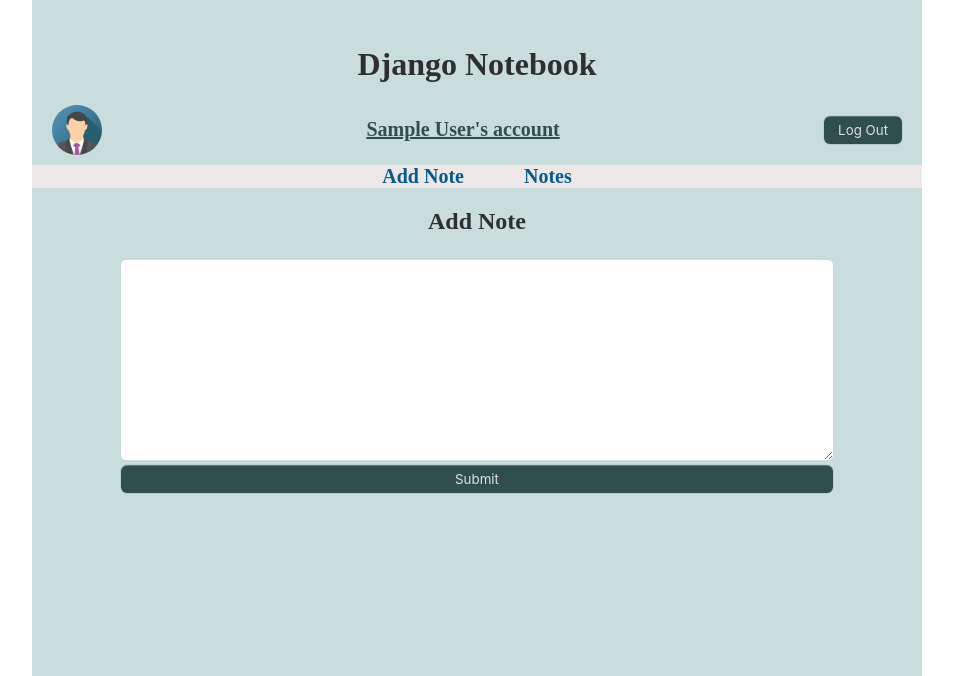
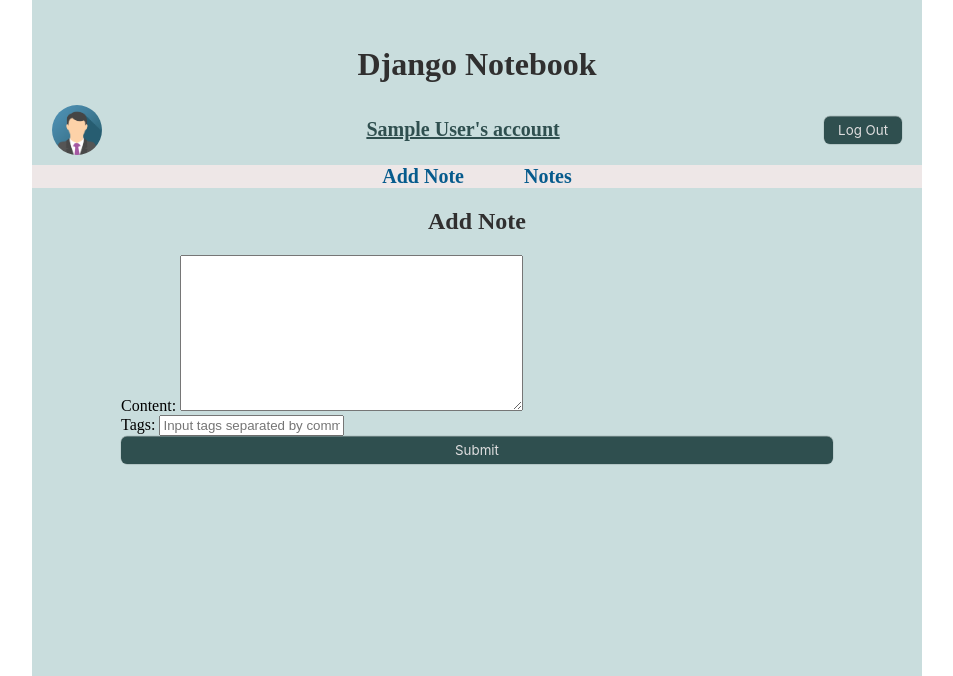
Before and after one commit to AlexanderGetman/django-notes-app, a Django app: page /add_note in a window 1280 px wide. Shown: the top 676 px of the page, without its empty margins (163-1116 px from the left). Run offline with Django 5.2, Linux system fonts and the light colour scheme; the visitor is signed in with stand-in values (Sample User, id 1); data that the repository does not hold is empty; some libraries are stand-ins or nearby versions.

Commit message:
added tags support for notes & tags filtering

```diff
--- a/mainapp/forms.py
+++ b/mainapp/forms.py
@@ -1,9 +1,10 @@
 from django import forms
 from django.core.exceptions import ValidationError
 from ckeditor.widgets import CKEditorWidget
-from .models import Article, UploadAvatar
+from .models import Article, UploadAvatar, Tag
 from django.contrib.auth.models import User
 from django.contrib.auth.forms import PasswordChangeForm
+import os
 
 class RegForm(forms.Form):
     username = forms.CharField(max_length=100, widget=forms.TextInput(attrs={'placeholder':'Username'}))
@@ -27,11 +28,12 @@
     password = forms.CharField(widget=forms.PasswordInput(attrs={'placeholder':'Password'}))
 
 class ArticleForm(forms.ModelForm):
+    content = forms.CharField(widget=CKEditorWidget(), label='Content')
+    tags = forms.CharField(max_length=100, widget=forms.TextInput(attrs={'placeholder': 'Input tags separated by comma'}), label='Tags')
 
     class Meta:
         model = Article
-        content = forms.CharField(widget = CKEditorWidget())
-        fields = ['content']
+        fields = ['content', 'tags']
 
 class ChangeNameForm(forms.Form):
     first_name = forms.CharField(max_length=100, widget=forms.TextInput(attrs={'placeholder':'First Name'}))
--- a/mainapp/models.py
+++ b/mainapp/models.py
@@ -2,8 +2,53 @@
 from django.contrib.auth.models import AbstractUser
 from ckeditor.fields import RichTextField
 from django.core.exceptions import ValidationError
+from typing import Iterable
 
 # Create your models here.
+
+class ListField(models.TextField):
+    """
+    A custom Django field to represent lists as comma separated strings
+    """
+
+    def __init__(self, *args, **kwargs):
+        self.token = kwargs.pop('token', ',')
+        super().__init__(*args, **kwargs)
+
+    def deconstruct(self):
+        name, path, args, kwargs = super().deconstruct()
+        kwargs['token'] = self.token
+        return name, path, args, kwargs
+
+    def to_python(self, value):
+
+        class SubList(list):
+            def __init__(self, token, *args):
+                self.token = token
+                super().__init__(*args)
+
+            def __str__(self):
+                return self.token.join(self)
+
+        if isinstance(value, list):
+            return value
+        if value is None:
+            return SubList(self.token)
+        return SubList(self.token, value.split(self.token))
+
+    def from_db_value(self, value, expression, connection):
+        return self.to_python(value)
+
+    def get_prep_value(self, value):
+        if not value:
+            return
+        assert(isinstance(value, Iterable))
+        return self.token.join(value)
+
+    def value_to_string(self, obj):
+        value = self.value_from_object(obj)
+        return self.get_prep_value(value)
+
 class User(AbstractUser):
     @classmethod
     def create_user(cls, username, first_name, last_name, email, password):
@@ -16,9 +61,19 @@
     user = models.ForeignKey(User, on_delete=models.CASCADE)
     text = models.CharField(max_length=300)
 
+class Tag(models.Model):
+    name = models.CharField(max_length=100, blank=True, null=True)
+
+    def __str__(self):
+        return self.name
+
 class Article(models.Model):
+    content = models.TextField()
     user = models.ForeignKey(User, on_delete=models.CASCADE)
-    content = RichTextField()
+    tags = models.ManyToManyField(Tag, blank=True, null=True)
+
+    def __str__(self):
+        return self.content[:50]
 
 def upload_file_path(instance, filename):
     name, ext = filename.split('.')
--- a/mainapp/templates/add_note.html
+++ b/mainapp/templates/add_note.html
@@ -1,15 +1,30 @@
 {% extends "base.html" %}
 
 {% block title %} Add Note {% endblock %}
-
 
 {% block content %}
 
 <div class="add-note">
     <h2>Add Note</h2>
     <form action="" method="post">
-        {{ article_form.content }}
         {% csrf_token %}
+
+        <div class="form-group">
+            <label for="id_content">Content:</label>
+            {{ article_form.content }}
+            {% if article_form.content.errors %}
+                <div class="error">{{ article_form.content.errors }}</div>
+            {% endif %}
+        </div>
+
+        <div class="form-group">
+            <label for="id_tags">Tags:</label>
+            {{ article_form.tags }}
+            {% if article_form.tags.errors %}
+                <div class="error">{{ article_form.tags.errors }}</div>
+            {% endif %}
+        </div>
+
         <button class="main-button" type="submit">Submit</button>
     </form>
 </div>
--- a/mainapp/templates/notes.html
+++ b/mainapp/templates/notes.html
@@ -9,9 +9,13 @@
 <div class="notes">
     <h2>View Notes</h2>
     {% csrf_token %}
-    {% for article in articles %}
+    {% for article in articles reversed %}
         <div class="note">
             <div class="note-wrapper">{{ article.content | safe }}</div>
+
+            {% for tag in article.tags.all %}
+                <a href="?tag={{ tag.name }}">{{ tag.name }}</a>{% if not forloop.last %}, {% endif %}
+            {% endfor %}
             <td><button class="main-button" onclick="deleteEntry({{ article.id }})">Remove note</button></td>
         </div>
     {% endfor %}
--- a/mainapp/views.py
+++ b/mainapp/views.py
@@ -1,5 +1,5 @@
 from django.shortcuts import render, redirect, HttpResponse
-from .models import User, Note, Article, UploadAvatar
+from .models import User, Note, Article, UploadAvatar, Tag
 from django.contrib.auth import authenticate, login, logout, update_session_auth_hash
 from django.contrib.auth.decorators import login_required
 from django.http import JsonResponse
@@ -7,6 +7,8 @@
 from django.db import IntegrityError
 from django.core.exceptions import ValidationError
 from django.contrib.auth.forms import PasswordChangeForm
+from django.conf import settings
+import os
 
 # Create your views here.
 def index_page(request):
@@ -59,26 +61,39 @@
 
 @login_required(login_url='/login/')
 def add_note_page(request):
-    form = ArticleForm(request.POST)
     if request.method == "GET":
+        form = ArticleForm()
         return render(request, 'add_note.html', context={'article_form': form})
     else:
-        user_id = request.user.id
-        user = User.objects.get(id=user_id)
+        form = ArticleForm(request.POST)
         if form.is_valid():
-            article_text = request.POST.get('content', '')
             article = form.save(commit=False)
-            article.content = article_text
-            article.user = user
+            article.user = request.user
             article.save()
-            return redirect(add_note_page)
-        return(redirect(add_note_page))
+
+            tags = form.cleaned_data.get('tags', '')
+            if tags:
+                tag_names = [tag.strip() for tag in tags.split(',')]
+                for tag_name in tag_names:
+                    tag, created = Tag.objects.get_or_create(name=tag_name)
+                    article.tags.add(tag)
+
+            return redirect('/')
+        return render(request, 'add_note.html', context={'article_form': form})  # Re-render the form with errors
 
 @login_required(login_url='/login/')
 def notes_page(request):
     user_id = request.user.id
     user = User.objects.get(id=user_id)
-    articles = Article.objects.filter(user=user)
+
+    if request.method == "GET":
+        try:
+            name = request.GET.get('tag', '')
+            tag = Tag.objects.get(name=name)
+            articles = Article.objects.filter(tags=tag)
+        except:
+            articles = Article.objects.filter(user=user)
+
     if request.method == "POST":
         article_id = request.POST.get('id')
         try:
```
Also changed, not shown: mainapp/context_processors.py (line endings or trailing spaces), mainapp/media/images/2/avatars/logo_cEYpM3w_XrUl4Cj_3HKkCZR_1ZR1JKM_mwI5fKR.jpg (renamed from mainapp/media/images/2/avatars/logo_cEYpM3w.jpg), mainapp/media/images/2/avatars/logo_cEYpM3w_XrUl4Cj_3HKkCZR_1ZR1JKM_mwI5fKR_H18U5Pz.jpg (renamed from mainapp/media/images/2/avatars/logo_cEYpM3w_XrUl4Cj.jpg), mainapp/migrations/0006_article_tags_alter_uploadavatar_avatar.py (added), mainapp/migrations/0007_tag_remove_article_tags_article_tags.py (added), mainapp/migrations/0008_remove_article_tags_article_tags.py (added), mainapp/migrations/0009_delete_tag_alter_article_tags.py (added), mainapp/migrations/0010_tag_remove_article_tags_article_tags.py (added), mainapp/migrations/0011_alter_article_content_alter_article_tags.py (added).
